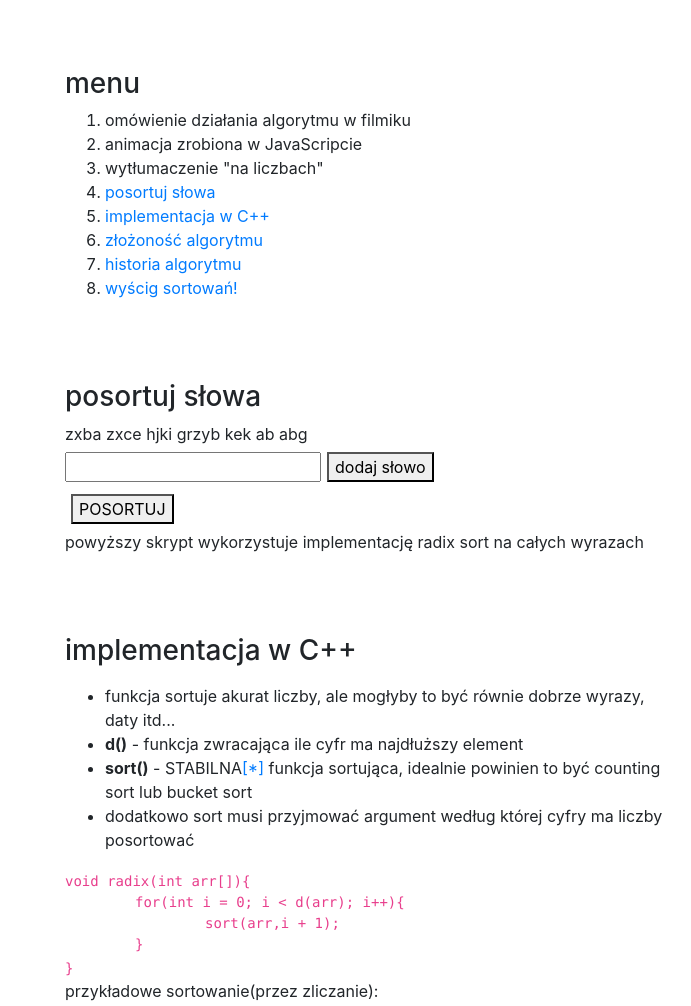
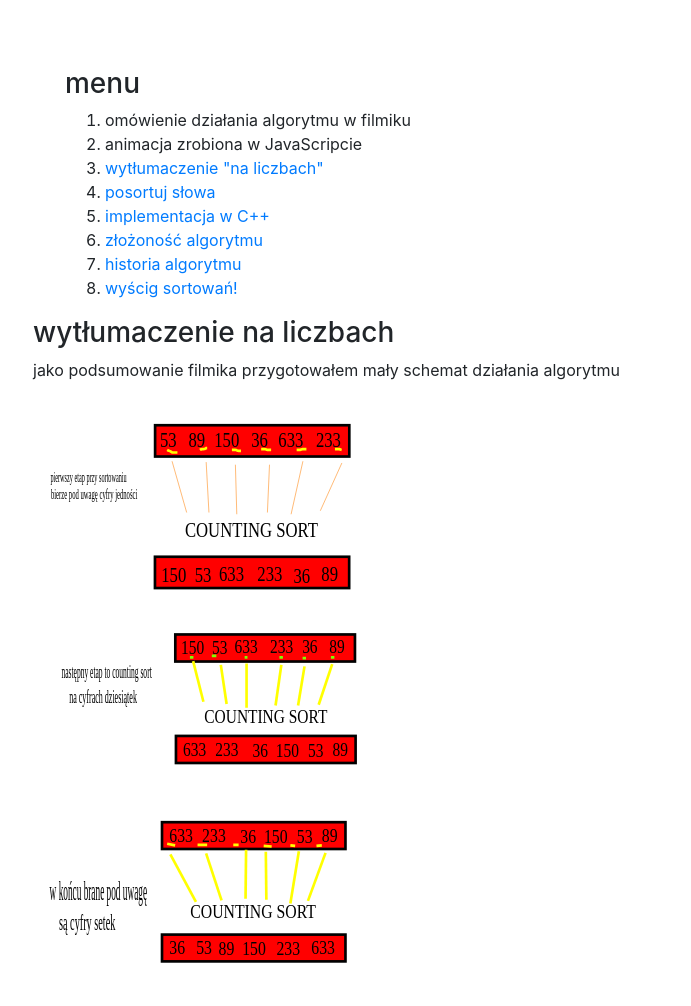
Before and after one commit to laudominik/RadixSort, a plain HTML site: page index.html in a window 1280 px wide. Shown: the part 470-1476 px from the top of the page, without its empty margins (351-1042 px from the left). Drawn offline with nearby package versions, Linux system fonts and the light colour scheme.

Commit message:
added svg's

```diff
--- a/index.html
+++ b/index.html
@@ -35,6 +35,14 @@
       img {
         width: 35vw;
       }
+      svg {
+        width: 35vw;
+        height: 15vw;
+      }
+      image {
+        height: 20vw;
+
+      }
 
       button {
         margin: 6px;
@@ -66,13 +74,27 @@
       <ol>
         <li>omówienie działania algorytmu w filmiku</li>
         <li>animacja zrobiona w JavaScripcie</li>
-        <li>wytłumaczenie "na liczbach"</li>
+        <li><a href="#naliczbach">wytłumaczenie "na liczbach"</a></li>
         <li><a href="#radixWords">posortuj słowa</a></li>
         <li><a href="#cpp">implementacja w C++</a></li>
         <li><a href="#zlobl">złożoność algorytmu</a></li>
         <li><a href="#history">historia algorytmu</a></li>
         <li><a href="#race">wyścig sortowań!</a></li>
       </ol>
+    </section>
+    <section id="naliczbach">
+      <h3>wytłumaczenie na liczbach</h3>
+      <p>jako podsumowanie filmika przygotowałem mały schemat działania algorytmu</p>
+      <svg>
+        <image xlink:href="icon(1).svg" />
+      </svg>
+       <svg>
+        <image xlink:href="icon(2).svg" />
+       </svg>
+      <svg>
+        <image xlink:href="icon(3).svg" />
+      </svg>
+
     </section>
     <section id="radixWords" class="sectionDiv">
       <h3>posortuj słowa</h3>
```
Also changed, not shown: icon(1).svg (added), icon(2).svg (added), icon(3).svg (added).
